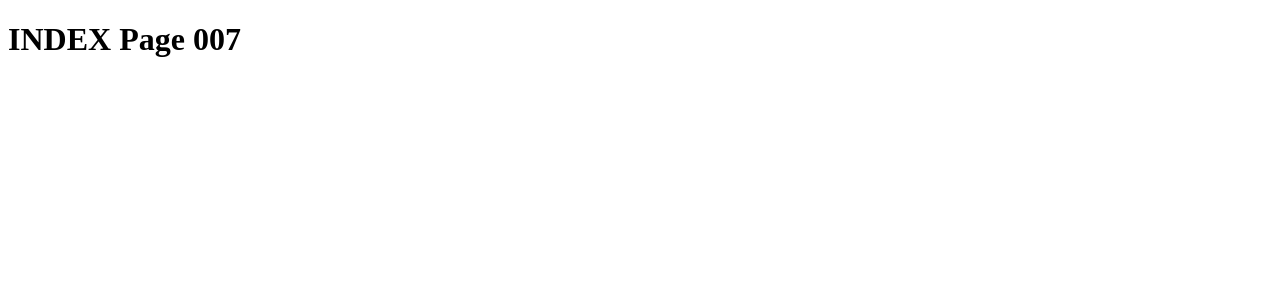
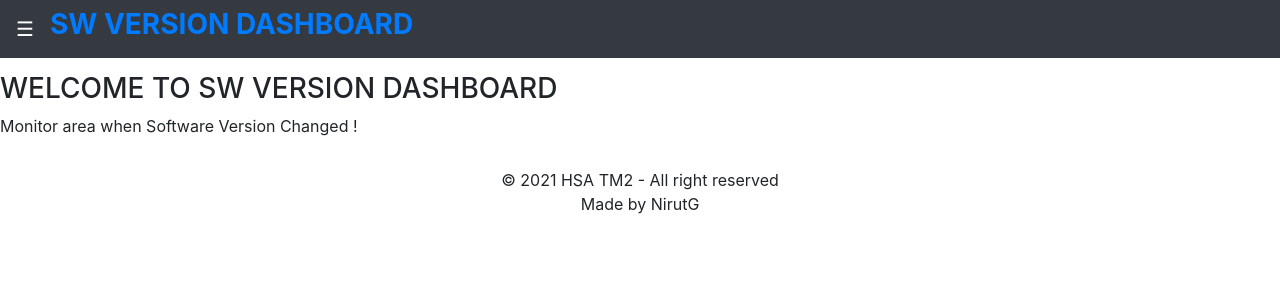
Before and after one commit to NirutG/SW_VERSION_DASHBOARD_CODE1, a Django app: page / in a window 1280 px wide. Shown: the top 300 px of the page. Run offline with Django 3.2, Linux system fonts and the light colour scheme; some libraries are stand-ins or nearby versions.

Commit message:
Add Bootstap4, css, js to html files

```diff
--- a/requirements.txt
+++ b/requirements.txt
@@ -1 +1,2 @@
 django==3.2.9
+django-bootstrap4==21.1
--- a/swversiondashboard1/swversiondashboard1/settings.py
+++ b/swversiondashboard1/swversiondashboard1/settings.py
@@ -37,6 +37,7 @@ INSTALLED_APPS = [
     'django.contrib.sessions',
     'django.contrib.messages',
     'django.contrib.staticfiles',
+    'bootstrap4',
 ]
 
 MIDDLEWARE = [
--- a/swversiondashboard1/swversiondashboard1/templates/index.html
+++ b/swversiondashboard1/swversiondashboard1/templates/index.html
@@ -1,12 +1,10 @@
-<!DOCTYPE html>
-<html lang="en">
-<head>
-    <meta charset="UTF-8">
-    <meta http-equiv="X-UA-Compatible" content="IE=edge">
-    <meta name="viewport" content="width=device-width, initial-scale=1.0">
-    <title>INDEX Page</title>
-</head>
-<body>
-    <h1>INDEX Page 007</h1>
-</body>
-</html>
+{% extends 'main.html' %}
+
+{% block title %}SW VERSION DASHBOARD{% endblock %}
+
+{% block body %}
+<br><br><br>
+
+<h3>WELCOME TO SW VERSION DASHBOARD</h3>
+<p>Monitor area when Software Version Changed !</p>
+{% endblock %}
--- /dev/null
+++ b/swversiondashboard1/swversiondashboard1/templates/main.html
@@ -0,0 +1,111 @@
+{% load static %}
+<!DOCTYPE html>
+<html lang="en">
+<head>
+    <meta charset="UTF-8">
+    <meta http-equiv="X-UA-Compatible" content="IE=edge">
+    <!-- <meta http-equiv="refresh" content="10"> -->
+    <meta name="viewport" content="width=device-width, initial-scale=1.0">
+
+    <title>{% block title %}MAIN{% endblock %}</title>
+
+
+
+    {# Load the tag library #}
+    {% load bootstrap4 %}
+
+    {# Load CSS and JavaScript #}
+    {% bootstrap_css %}
+    {% bootstrap_javascript jquery='full' %}
+
+    {# Display django.contrib.messages as Bootstrap alerts #}
+    {# {% bootstrap_messages %} #}
+
+    <style>
+      .sidenav {
+        height: 100%;
+        width: 0;
+        position: fixed;
+        z-index: 1;
+        top: 0;
+        left: 0;
+        background-color: #111;
+        overflow-x: hidden;
+        transition: 0.5s;
+        padding-top: 60px;
+      }
+
+      .sidenav a {
+        padding: 8px 8px 8px 32px;
+        text-decoration: none;
+        font-size: 25px;
+        color: #818181;
+        display: block;
+        transition: 0.3s;
+      }
+
+      .sidenav a:hover {
+        color: #f1f1f1;
+      }
+
+      .sidenav .closebtn {
+        position: absolute;
+        top: 0;
+        right: 25px;
+        font-size: 36px;
+        margin-left: 50px;
+      }
+
+      @media screen and (max-height: 450px) {
+        .sidenav {padding-top: 15px;}
+        .sidenav a {font-size: 18px;}
+      }
+    </style>
+    <link href="{% static 'css\dashboard_format2.css' %}" rel="stylesheet">
+    {% block style %} {% endblock %}
+
+
+    <script>
+      function openNav() {
+        document.getElementById("mySidenav").style.width = "300px";
+      }
+
+      function closeNav() {
+        document.getElementById("mySidenav").style.width = "0";
+      }
+    </script>
+    {% block script %} {% endblock %}
+
+</head>
+<body>
+  <nav class="navbar navbar-expand-md navbar-dark fixed-top bg-dark">
+    {# <a class="navbar-brand" href="#">Navbar</a> #}
+    <a class="navbar-brand" href="#"><div style="font-size:20px;cursor:pointer" onclick="openNav()">&#9776; </div>
+      <div id="mySidenav" class="sidenav">
+        <a href="javascript:void(0)" class="closebtn" onclick="closeNav()">&times;</a>
+        {# <a href="{% url 'showswdashboard0950' %}">FLEX ATTACH</a> #}
+        <a href="#">FLEX ATTACH</a>
+        <a href="#">HSA PC</a>
+        <a href="#">SWAGE</a>
+        <a href="#">ATS</a>
+        <a href="#">LASER SOLDERING</a>
+        <a href="#">AJD</a>
+        <a href="#">AUV</a>
+        <a href="#">SIRE-TEST</a>
+        <a href="#">ALIGNMENT</a>
+        <a href="#">GRAMLOAD</a>
+      </div>
+    </a>
+    <h3><strong><a href="{% url 'index' %}">SW VERSION DASHBOARD</a></strong></h3>
+    <div class="collapse navbar-collapse" id="navbarsExampleDefault">
+    </div>
+  </nav>
+  {% block body %}
+  {% endblock %}
+  <footer style="margin: 30px 20px; text-align:center">
+    &copy; {% now 'Y' %} HSA TM2 - All right reserved
+    <br>
+    Made by NirutG
+  </footer>
+</body>
+</html>
--- a/swversiondashboard1/swversiondashboard1/urls.py
+++ b/swversiondashboard1/swversiondashboard1/urls.py
@@ -20,4 +20,5 @@ from . import views
 urlpatterns = [
     path('admin/', admin.site.urls),
     path('', views.index, name='index'),
+    path('main/', views.main, name='main')
 ]
--- a/swversiondashboard1/swversiondashboard1/views.py
+++ b/swversiondashboard1/swversiondashboard1/views.py
@@ -3,3 +3,6 @@ from django.shortcuts import render
 
 def index(request):
     return render(request, 'index.html')
+
+def main(request):
+    return render(request, 'main.html')
```
Also changed, not shown: 3 other files.
